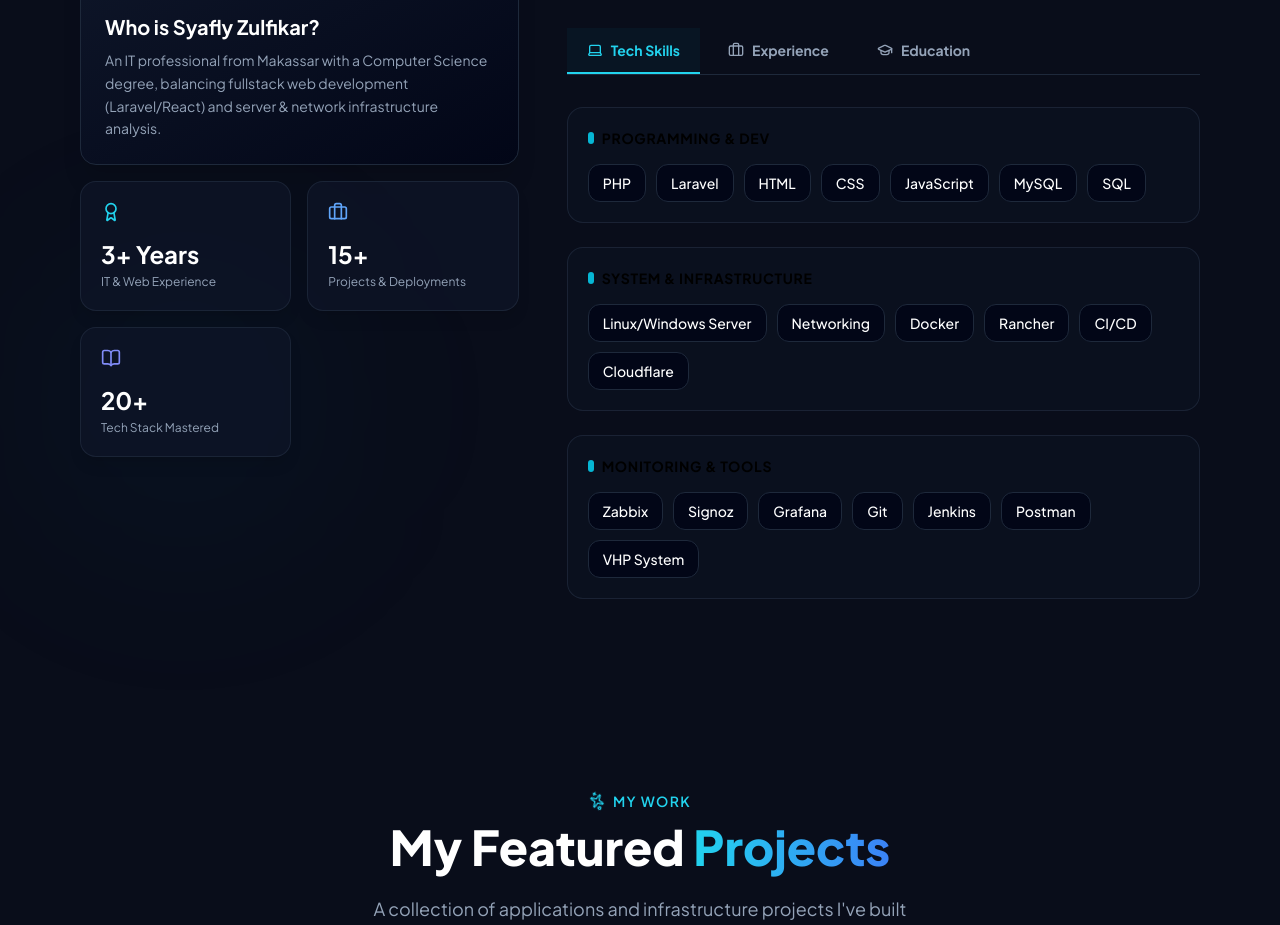
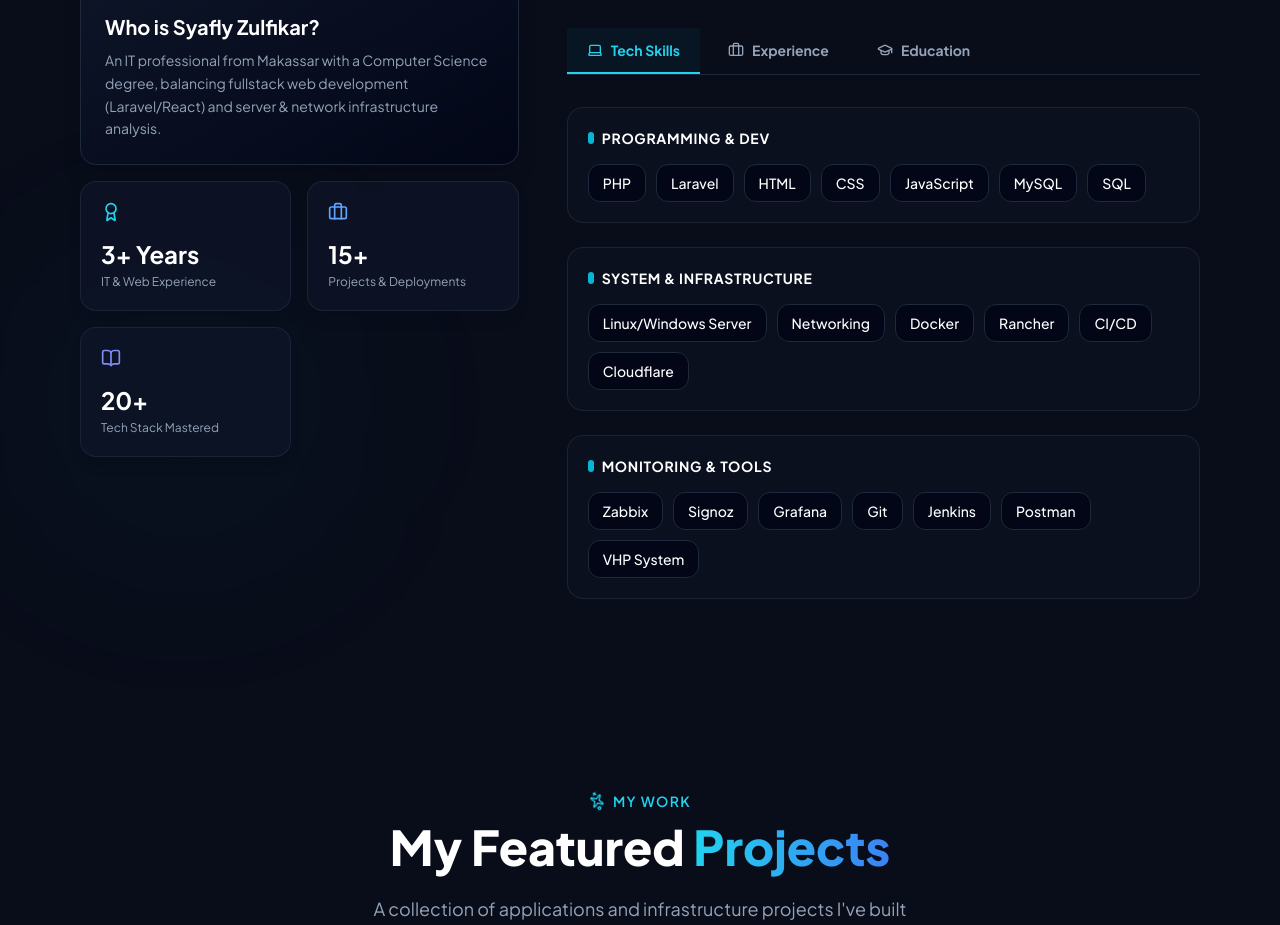
Before and after one commit to syafly/portfolio, a React (Vite) app: page / in a window 1280 px wide. Shown: the part 980-1905 px from the top of the page. Built offline with nearby package versions, Linux system fonts and the light colour scheme.

Commit message:
update skil

```diff
--- a/src/components/About.jsx
+++ b/src/components/About.jsx
@@ -160,7 +160,7 @@
                 <div className="space-y-6 animate-fadeIn">
                   {skillCategories.map((category, idx) => (
                     <div key={idx} className="p-5 rounded-2xl bg-slate-900/30 border border-slate-800/80">
-                      <h3 className="text-cyan font-bold text-sm uppercase tracking-wider mb-4 flex items-center gap-2">
+                      <h3 className="text-white font-bold text-sm uppercase tracking-wider mb-4 flex items-center gap-2">
                         <span className="w-1.5 h-3 bg-cyan-500 rounded-full" />
                         {category.title}
                       </h3>
```
